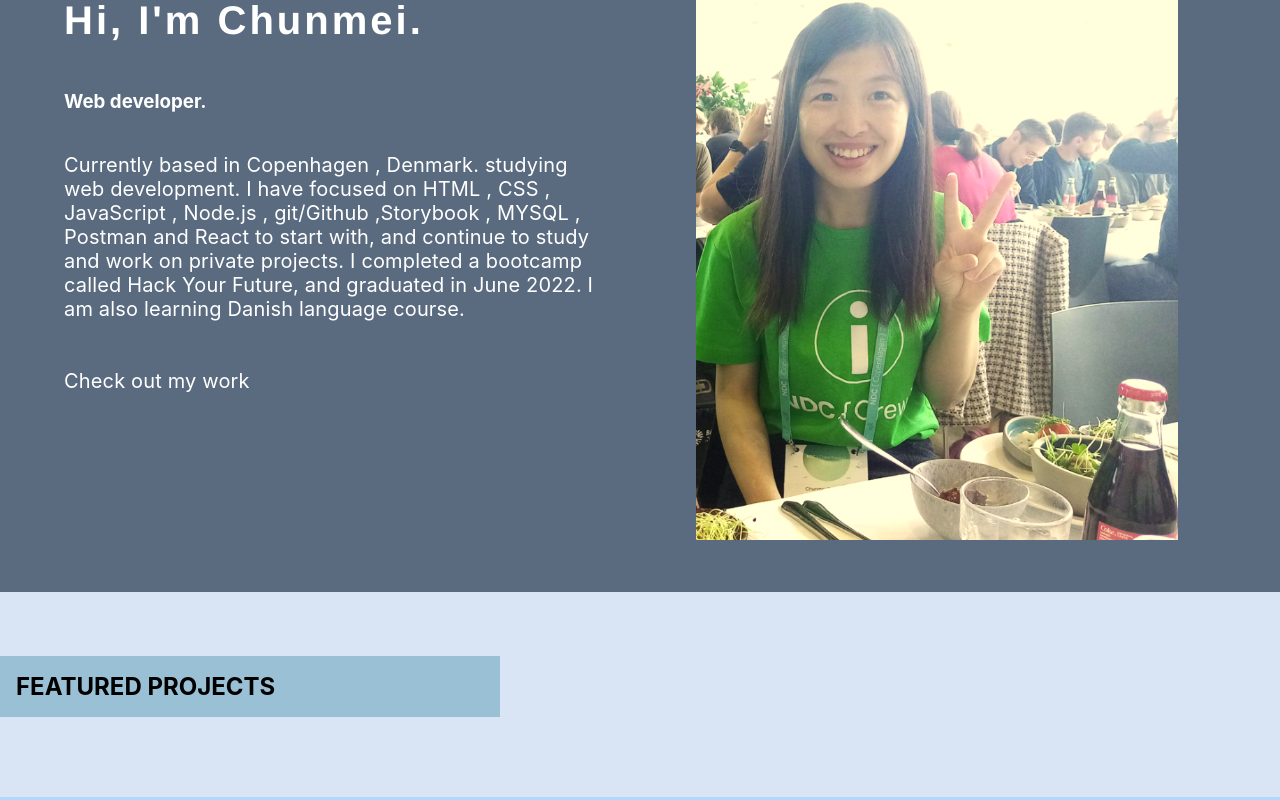
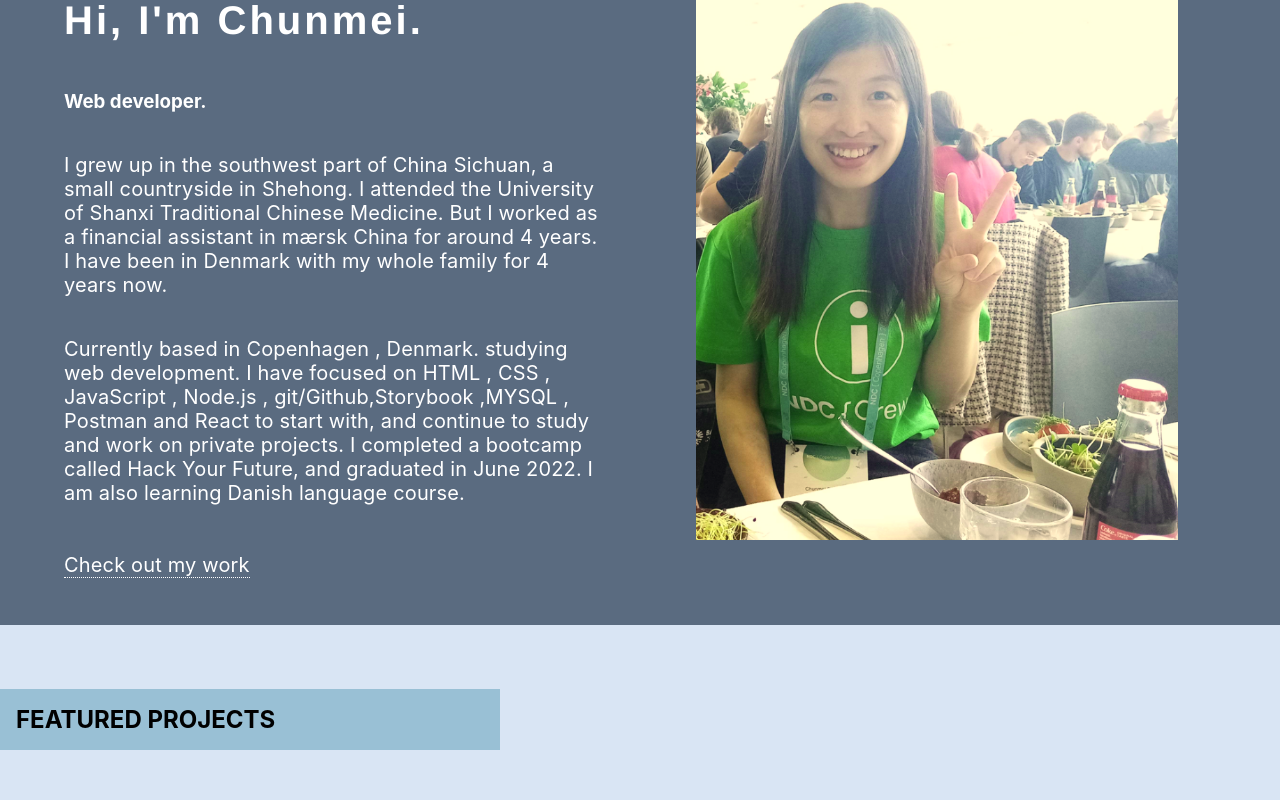
Before and after one commit to chunmeishui/chunmeishui-portfolio, a React (Create React App) app: page / in a window 1280 px wide. Shown: the part 990-1790 px from the top of the page. Built offline with nearby package versions, Linux system fonts and the light colour scheme.

Commit message:
changed about and add link

```diff
--- a/src/App.css
+++ b/src/App.css
@@ -114,6 +114,15 @@
   font-size: 1.25rem;
   color: WHITE;
 }
+
+ .basic-info a{
+  color: white;
+  text-decoration: none;
+  border-bottom: 1px dotted white;
+ }
+  .basic-info a:hover{
+    color: #18bfef;
+  }
 .main-container img {
   width: 90%;
 
--- a/src/components/About.js
+++ b/src/components/About.js
@@ -9,11 +9,25 @@ export default function About() {
         <h1>Hi, I'm Chunmei.</h1>
         <h3>Web developer.</h3>
         <p>
-          Currently based in Copenhagen , Denmark. studying web development. I have focused on HTML , CSS , JavaScript , Node.js , git/Github ,Storybook , MYSQL , Postman and React to start with, and continue to study and work on private projects. I completed a bootcamp called Hack Your Future, and graduated in June 2022. I am also learning Danish language course.
+          I grew up in the southwest part of China Sichuan, a small countryside
+          in Shehong. I attended the University of Shanxi Traditional Chinese
+          Medicine. But I worked as a financial assistant in mærsk China for
+          around 4 years. I have been in Denmark with my whole family for 4
+          years now.
+        </p>
+        <br />
+        <br />
+        <p>
+          Currently based in Copenhagen , Denmark. studying web development. I
+          have focused on HTML , CSS , JavaScript , Node.js ,
+          git/Github,Storybook ,MYSQL , Postman and React to start with, and
+          continue to study and work on private projects. I completed a bootcamp
+          called Hack Your Future, and graduated in June 2022. I am also
+          learning Danish language course.
           <br />
           <br />
           <br />
-          Check out my work
+          <a href="#portfolio">Check out my work</a>
         </p>
       </div>
       <div className="basic-info">
--- a/src/components/Navbar.js
+++ b/src/components/Navbar.js
@@ -14,10 +14,12 @@ export default function Navbar() {
   };
 
   return (
-    <nav className="navigation-container">
+    <nav className="navigation-container"  id="start">
       <div className="navigation">
         <div className="navigation-logo-container">
-          <img className="navigation-logo" src={PortfolioLogo} alt="logo" />
+          <a href="#start">
+            <img className="navigation-logo" src={PortfolioLogo} alt="logo" />
+          </a>
         </div>
         <div className="navigation-list-container">
           <ul className="navigation-list">
@@ -67,7 +69,7 @@ export default function Navbar() {
         <h2>Frontend Developer . Full Stack Developer</h2>
       </div>
       <header className="header">
-        HTML/CSS /Javascript/ Node.js/ React /Mysql ...
+        LEARNED COURSES: HTML/CSS /Javascript/ Node.js/ React /Mysql ...
       </header>
     </nav>
   );
```
